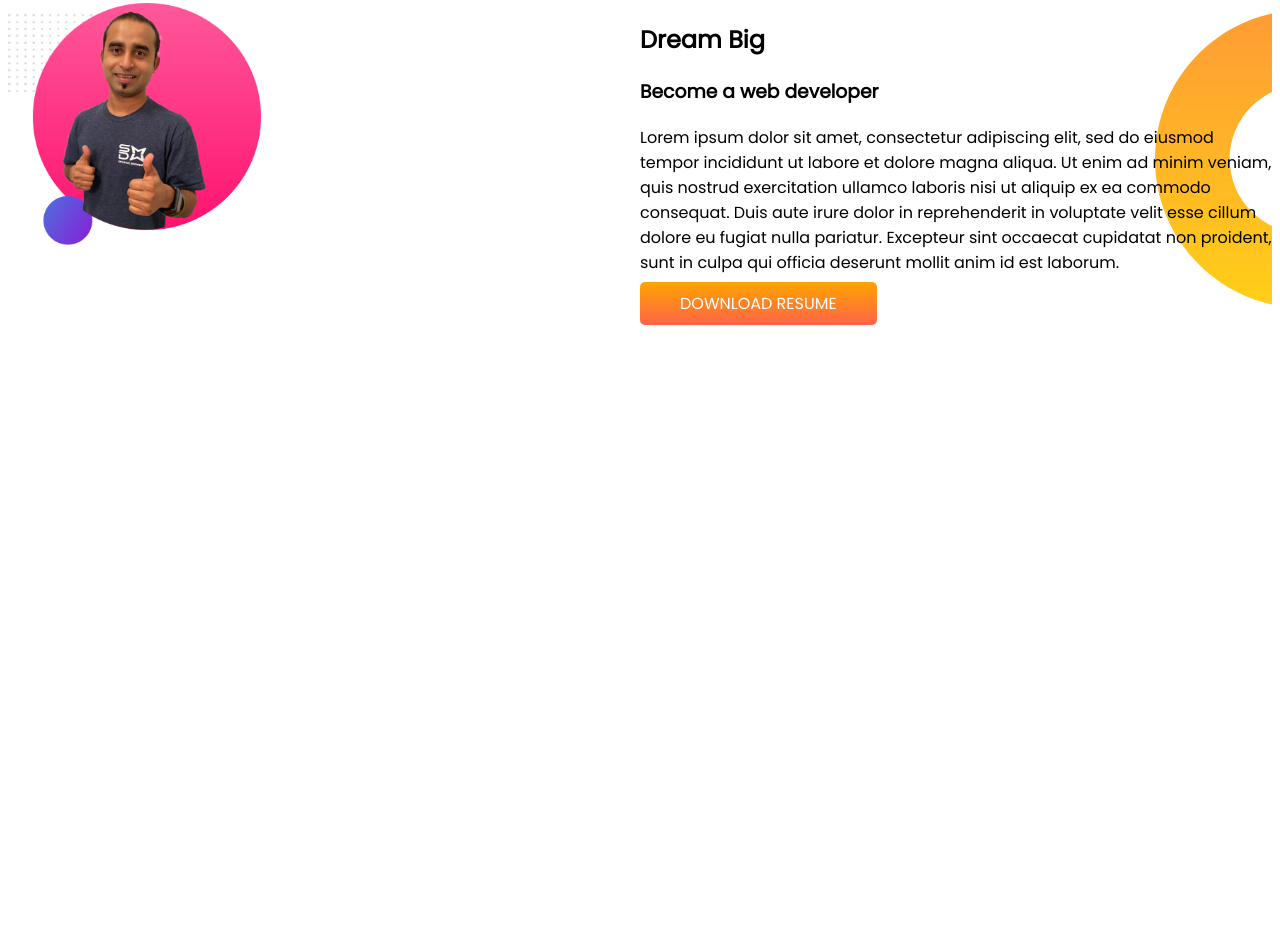
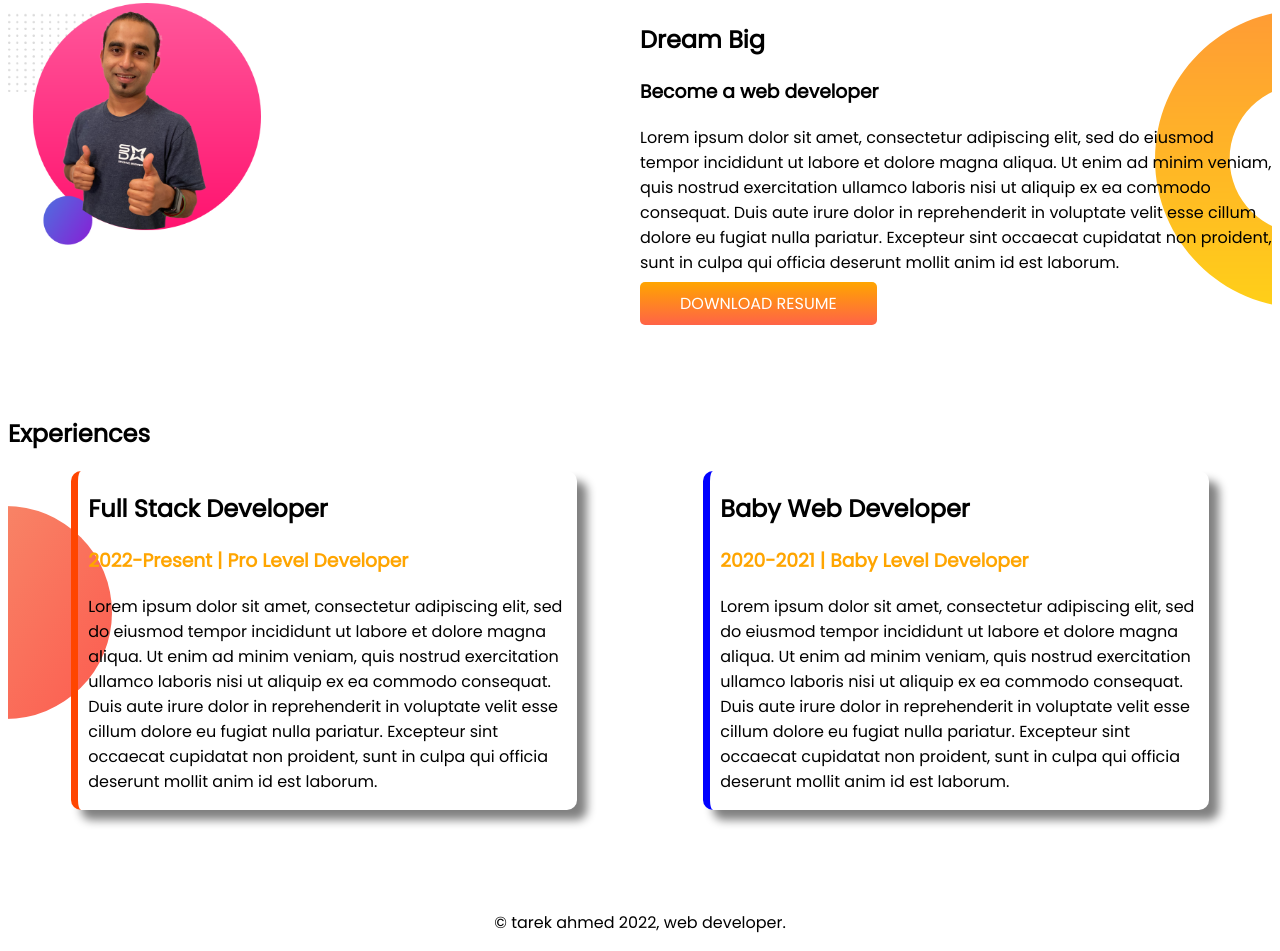
Before and after one commit to x55ta/developer-portfolio, a plain HTML site: page index.html in a window 1280 px wide. Shown: the part 526-1477 px from the top of the page. Before the commit the page ends 942 px from the top, so only its background shows below. Drawn offline with Linux system fonts and the light colour scheme.

Commit message:
added more codes

```diff
--- a/index.html
+++ b/index.html
@@ -11,10 +11,10 @@
     <link rel="stylesheet" href="style.css">
 </head>
 <body>
-   <section>
+   <section class="top-banner section-flexible">
     <div class="half-width">
-    <h1>Welcome To</h1>
-    <h1><span class="orange">Tarek's</span> World!</h1>
+    <h1 class="banner-line">Welcome To</h1>
+    <h1 class="banner-line"><span class="orange">Tarek's</span> World!</h1>
     <br>
     <h2>Abrada ka zabra</h2>
     <p>Lorem ipsum dolor sit amet, consectetur adipiscing elit, sed do eiusmod tempor incididunt ut labore et dolore magna aliqua. Ut enim ad minim veniam, quis nostrud exercitation ullamco laboris nisi ut aliquip ex ea commodo consequat. Duis aute irure dolor in reprehenderit in voluptate velit esse cillum dolore eu fugiat nulla pariatur. Excepteur sint occaecat cupidatat non proident, sunt in culpa qui officia deserunt mollit anim id est laborum.</p>
@@ -24,7 +24,7 @@
     </div>
     </section>
 
-    <section class="dream-big">
+    <section class="dream-big section-flexible">
         <div class="half-width">
             <img src="images/jhankar2.png" alt="">
         </div>
@@ -36,7 +36,37 @@
         </div>
     </section>
 
+    <section class="experience-area">
+        <h1>Experiences</h1>
+        <div class="section-flexible">
+            <div id="baby">
+                <h1>Full Stack Developer</h1>
+                <h3 class="orange">2022-Present | Pro Level Developer</h3>
+                <p>Lorem ipsum dolor sit amet, consectetur adipiscing elit, sed do eiusmod tempor incididunt ut labore et dolore
+                    magna
+                    aliqua. Ut enim ad minim veniam, quis nostrud exercitation ullamco laboris nisi ut aliquip ex ea commodo
+                    consequat. Duis
+                    aute irure dolor in reprehenderit in voluptate velit esse cillum dolore eu fugiat nulla pariatur. Excepteur sint
+                    occaecat cupidatat non proident, sunt in culpa qui officia deserunt mollit anim id est laborum.</p>
+            </div>
+            <div id="full">
+                <h1>Baby Web Developer</h1>
+                <h3 class="orange">2020-2021 | Baby Level Developer</h3>
+                <p>Lorem ipsum dolor sit amet, consectetur adipiscing elit, sed do eiusmod tempor incididunt ut labore et dolore
+                    magna
+                    aliqua. Ut enim ad minim veniam, quis nostrud exercitation ullamco laboris nisi ut aliquip ex ea commodo
+                    consequat. Duis
+                    aute irure dolor in reprehenderit in voluptate velit esse cillum dolore eu fugiat nulla pariatur. Excepteur sint
+                    occaecat cupidatat non proident, sunt in culpa qui officia deserunt mollit anim id est laborum.</p>
+            </div>
+        </div>
+    </section>
+
+
 
 
 </body>
+<footer>
+    <p>&copy tarek ahmed 2022, web developer.</p>
+</footer>
 </html>
--- a/style.css
+++ b/style.css
@@ -1,4 +1,4 @@
-h1{
+.banner-line{
     color:blue;
 }
 
@@ -20,12 +20,13 @@ h1{
     padding: 5%;
     radius: 50px;
 }
-section{
+.section-flexible{
     display: flex;
     margin-bottom: 100px;
 }
 .half-width{
     width: 50%;
+
 }
 .half-width img{
     width: 40%;
@@ -45,3 +46,29 @@ section{
 
 
 }
+.experience-area{
+    background-image: url(images/exp-bg.png);
+    background-repeat: no-repeat;
+    background-position: left;
+}
+#baby{
+    width: 40%;
+    margin-left: 5%;
+    margin-right: 5%;
+    padding-left: 10px;
+    border-radius: 10px;
+    box-shadow: 10px 10px 10px gray;
+    border-left: 7px solid orangered;
+}
+#full{
+    width: 40%;
+    margin-left: 5%;
+    margin-right: 5%;
+    padding-left: 10px;
+    border-radius: 10px;
+    box-shadow: 10px 10px 10px gray;
+    border-left: 7px solid blue;
+}
+footer p{
+    text-align: center;
+}
```
